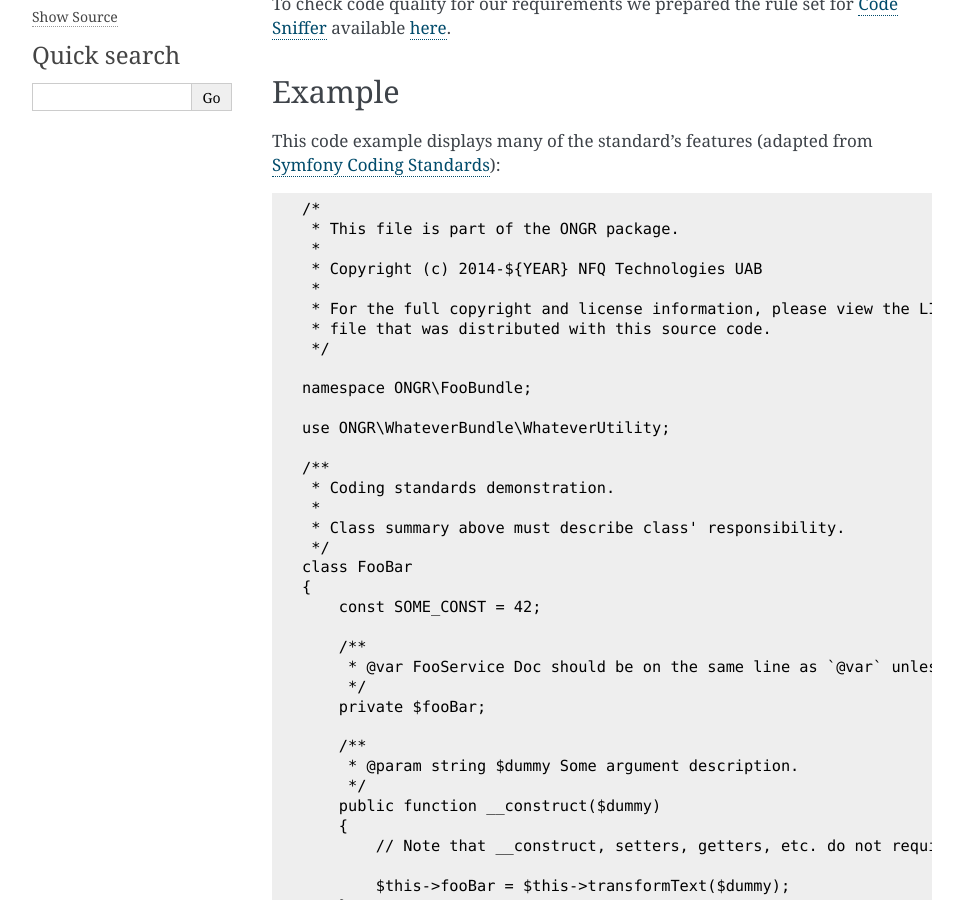
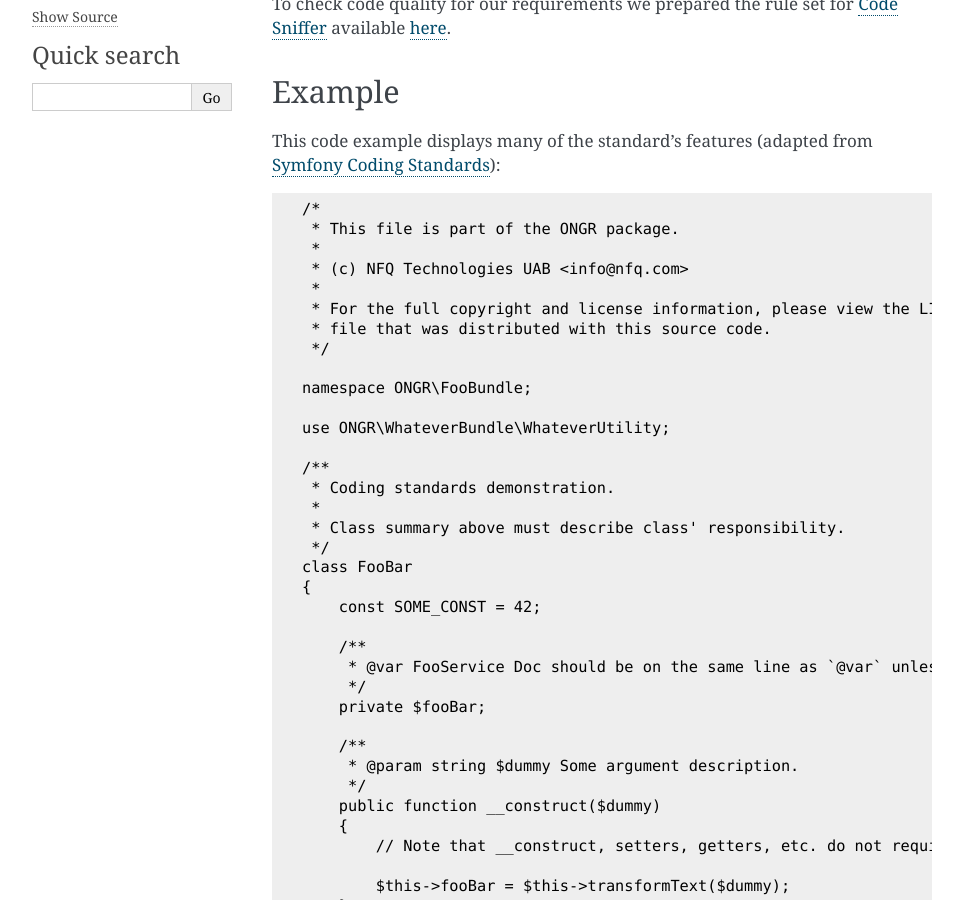
Before and after one commit to ongr-io/docs.ongr.io, a Sphinx documentation site: the page built from source/handbook/contributing/coding-standards.rst, in a window 1280 px wide and 900 px high, scrolled down 312 px. Shown: the whole window, without its empty margins (148-1111 px from the left). Built offline with Sphinx 7.4.7, drawn with Linux system fonts in a browser that asks for light colours; pages that are not in the unit, such as notebooks, are missing from menus; the version number could not be read and is left out.

Commit message:
Changed examples license header on standards page.

```diff
--- a/source/handbook/contributing/coding-standards.rst
+++ b/source/handbook/contributing/coding-standards.rst
@@ -22,7 +22,7 @@ This code example displays many of the standard's features (adapted from `Symfon
     /*
      * This file is part of the ONGR package.
      *
-     * Copyright (c) 2014-${YEAR} NFQ Technologies UAB
+     * (c) NFQ Technologies UAB <info@nfq.com>
      *
      * For the full copyright and license information, please view the LICENSE
      * file that was distributed with this source code.
```
